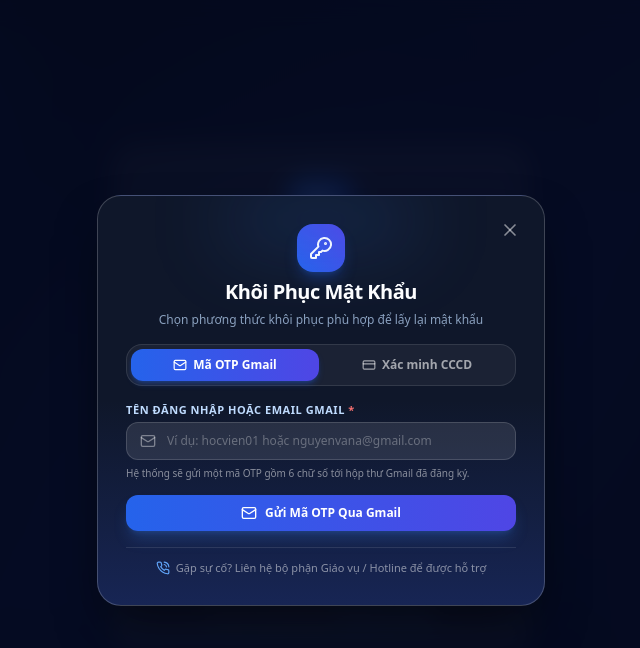
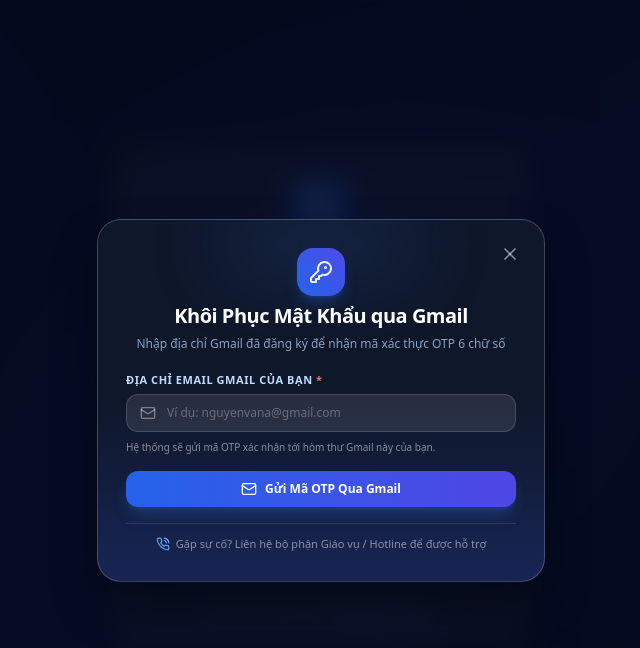
Before and after one commit to danghoangnam2K3/web_online, a Next.js app in the folder frontend/: page /login in a window 1280 px wide. Both pictures are taken after a click on the button "Quên mật khẩu?". Shown: the top 648 px of the page, without its empty margins (319-959 px from the left). Built offline with nearby package versions, Linux system fonts and the light colour scheme.

Commit message:
feat: simplify forgot password modal to strictly use Gmail OTP email reset

```diff
--- a/frontend/src/components/ForgotPasswordModal.js
+++ b/frontend/src/components/ForgotPasswordModal.js
@@ -1,14 +1,12 @@
 'use client';
 
 import React, { useState, useEffect } from 'react';
-import { X, KeyRound, Eye, EyeOff, CheckCircle2, AlertCircle, Loader2, PhoneCall, Mail, CreditCard, ArrowLeft, RefreshCw } from 'lucide-react';
-import { forgotPasswordApi, sendResetOtpApi, verifyResetOtpApi } from '../lib/api';
+import { X, KeyRound, Eye, EyeOff, CheckCircle2, AlertCircle, Loader2, PhoneCall, Mail, ArrowLeft, RefreshCw } from 'lucide-react';
+import { sendResetOtpApi, verifyResetOtpApi } from '../lib/api';
 
 export default function ForgotPasswordModal({ isOpen, onClose, defaultIdentity = '' }) {
-  const [activeTab, setActiveTab] = useState('gmail'); // 'gmail' | 'cccd'
-
-  // Common states
-  const [identity, setIdentity] = useState(defaultIdentity);
+  // Gmail OTP states
+  const [email, setEmail] = useState(defaultIdentity);
   const [newPassword, setNewPassword] = useState('');
   const [confirmPassword, setConfirmPassword] = useState('');
   const [showPw, setShowPw] = useState(false);
@@ -17,18 +15,15 @@ export default function ForgotPasswordModal({ isOpen, onClose, defaultIdentity =
   const [success, setSuccess] = useState('');
   const [isResetDone, setIsResetDone] = useState(false);
 
-  // Gmail OTP specific states
-  const [otpStep, setOtpStep] = useState(1); // 1: enter identity & send OTP, 2: enter OTP & reset password
+  // OTP Steps: 1 = Enter Email & Send OTP, 2 = Enter OTP & Set New Password
+  const [otpStep, setOtpStep] = useState(1);
   const [otpCode, setOtpCode] = useState('');
   const [maskedEmail, setMaskedEmail] = useState('');
   const [countdown, setCountdown] = useState(0);
 
-  // CCCD specific state
-  const [cccd, setCccd] = useState('');
-
   useEffect(() => {
     if (defaultIdentity) {
-      setIdentity(defaultIdentity);
+      setEmail(defaultIdentity);
     }
   }, [defaultIdentity]);
 
@@ -58,27 +53,28 @@ export default function ForgotPasswordModal({ isOpen, onClose, defaultIdentity =
     setError('');
     setSuccess('');
 
-    if (!identity.trim()) {
-      setError('Vui lòng nhập Tên đăng nhập hoặc Email!');
+    const cleanEmail = email.trim();
+    if (!cleanEmail) {
+      setError('Vui lòng nhập địa chỉ Email Gmail của bạn!');
       return;
     }
 
     setLoading(true);
     try {
-      const res = await sendResetOtpApi({ identity: identity.trim() });
-      setMaskedEmail(res.email_masked || identity);
+      const res = await sendResetOtpApi({ identity: cleanEmail });
+      setMaskedEmail(res.email_masked || cleanEmail);
       setOtpStep(2);
       setOtpCode('');
-      setCountdown(60); // 60s cooldown before resend
-      setSuccess(res.message || 'Mã OTP đã được gửi đến email của bạn. Vui lòng kiểm tra hòm thư trên thiết bị và nhập mã vào!');
+      setCountdown(60); // 60s cooldown
+      setSuccess(res.message || 'Mã OTP đã được gửi đến hòm thư Gmail của bạn. Vui lòng kiểm tra và nhập mã!');
     } catch (err) {
-      setError(err.message || 'Không thể gửi mã OTP. Vui lòng kiểm tra lại tài khoản hoặc đổi sang xác minh CCCD!');
+      setError(err.message || 'Không thể gửi mã OTP. Vui lòng kiểm tra lại địa chỉ Gmail!');
     } finally {
       setLoading(false);
     }
   };
 
-  // ─── Xác thực OTP & Đặt mật khẩu mới qua Gmail ────────────────────────────
+  // ─── Xác thực OTP & Đặt mật khẩu mới ─────────────────────────────────────
   const handleVerifyOtpAndReset = async (e) => {
     e.preventDefault();
     setError('');
@@ -94,57 +90,15 @@ export default function ForgotPasswordModal({ isOpen, onClose, defaultIdentity =
       return;
     }
     if (newPassword !== confirmPassword) {
-      setError('Mật khẩu xác nhận không khớp!');
+      setError('Mật khẩu xác nhận không trùng khớp!');
       return;
     }
 
     setLoading(true);
     try {
       const res = await verifyResetOtpApi({
-        identity: identity.trim(),
+        identity: email.trim(),
         otp: cleanOtp,
-        new_password: newPassword
-      });
-      setIsResetDone(true);
-      setSuccess(res.message || 'Đổi mật khẩu thành công! Bạn có thể đăng nhập ngay.');
-      setTimeout(() => {
-        handleClose();
-      }, 2500);
-    } catch (err) {
-      setError(err.message || 'Xác thực mã OTP thất bại. Vui lòng kiểm tra lại!');
-    } finally {
-      setLoading(false);
-    }
-  };
-
-  // ─── Đặt mật khẩu mới qua CCCD ────────────────────────────────────────────
-  const handleCccdReset = async (e) => {
-    e.preventDefault();
-    setError('');
-    setSuccess('');
-
-    if (!identity.trim()) {
-      setError('Vui lòng nhập Tên đăng nhập hoặc Email của bạn!');
-      return;
-    }
-    if (!cccd.trim()) {
-      setError('Vui lòng nhập Số CCCD đã đăng ký để xác minh danh tính!');
-      return;
-    }
-    if (newPassword.length < 6) {
-      setError('Mật khẩu mới phải có ít nhất 6 ký tự!');
-      return;
-    }
-    if (newPassword !== confirmPassword) {
-      setError('Mật khẩu xác nhận không trùng khớp!');
-      return;
-    }
-
-    setLoading(true);
-    try {
-      const res = await forgotPasswordApi({
-        identity: identity.trim(),
-        cccd: cccd.trim(),
         new_password: newPassword
       });
       setIsResetDone(true);
@@ -153,7 +107,7 @@ export default function ForgotPasswordModal({ isOpen, onClose, defaultIdentity =
         handleClose();
       }, 2500);
     } catch (err) {
-      setError(err.message || 'Không thể khôi phục mật khẩu. Vui lòng kiểm tra lại thông tin!');
+      setError(err.message || 'Xác thực mã OTP thất bại. Vui lòng kiểm tra lại mã xác nhận!');
     } finally {
       setLoading(false);
     }
@@ -176,52 +130,16 @@ export default function ForgotPasswordModal({ isOpen, onClose, defaultIdentity =
         </button>
 
         {/* Header */}
-        <div className="text-center space-y-1.5 mb-4">
+        <div className="text-center space-y-1.5 mb-5">
           <div className="w-12 h-12 rounded-2xl bg-gradient-to-tr from-blue-600 to-indigo-600 text-white flex items-center justify-center mx-auto shadow-lg shadow-blue-600/30">
             <KeyRound className="w-6 h-6" />
           </div>
           <h2 className="text-xl font-extrabold text-white tracking-tight">
-            Khôi Phục Mật Khẩu
+            Khôi Phục Mật Khẩu qua Gmail
           </h2>
           <p className="text-xs text-blue-200/70">
-            Chọn phương thức khôi phục phù hợp để lấy lại mật khẩu
+            Nhập địa chỉ Gmail đã đăng ký để nhận mã xác thực OTP 6 chữ số
           </p>
-        </div>
-
-        {/* Tabs */}
-        <div className="grid grid-cols-2 gap-1 p-1 bg-white/5 rounded-2xl border border-white/10 mb-4">
-          <button
-            type="button"
-            onClick={() => {
-              setActiveTab('gmail');
-              setError('');
-              setSuccess('');
-            }}
-            className={`flex items-center justify-center gap-1.5 py-2 px-3 rounded-xl text-xs font-semibold transition-all ${
-              activeTab === 'gmail'
-                ? 'bg-gradient-to-r from-blue-600 to-indigo-600 text-white shadow-md shadow-blue-600/30'
-                : 'text-white/60 hover:text-white hover:bg-white/5'
-            }`}
-          >
-            <Mail className="w-3.5 h-3.5" />
-            <span>Mã OTP Gmail</span>
-          </button>
-          <button
-            type="button"
-            onClick={() => {
-              setActiveTab('cccd');
-              setError('');
-              setSuccess('');
-            }}
-            className={`flex items-center justify-center gap-1.5 py-2 px-3 rounded-xl text-xs font-semibold transition-all ${
-              activeTab === 'cccd'
-                ? 'bg-gradient-to-r from-blue-600 to-indigo-600 text-white shadow-md shadow-blue-600/30'
-                : 'text-white/60 hover:text-white hover:bg-white/5'
-            }`}
-          >
-            <CreditCard className="w-3.5 h-3.5" />
-            <span>Xác minh CCCD</span>
-          </button>
         </div>
 
         {/* Alerts */}
@@ -239,36 +157,33 @@ export default function ForgotPasswordModal({ isOpen, onClose, defaultIdentity =
           </div>
         )}
 
-        {/* ─── TAB 1: GMAIL OTP ─── */}
-        {activeTab === 'gmail' && (
-          <>
+        {/* ─── BƯỚC 1: NHẬP GMAIL VÀ GỬI OTP ─── */}
         {otpStep === 1 ? (
-              /* Bước 1: Nhập email/username để nhận mã OTP */
-              <form onSubmit={handleSendOtp} className="space-y-3.5">
-                <div className="space-y-1">
+          <form onSubmit={handleSendOtp} className="space-y-4">
+            <div className="space-y-1.5">
               <label className="text-[11px] font-bold text-blue-200 uppercase tracking-wider block">
-                    Tên đăng nhập hoặc Email Gmail <span className="text-red-400">*</span>
+                Địa chỉ Email Gmail của bạn <span className="text-red-400">*</span>
               </label>
               <div className="relative">
                 <Mail className="absolute left-3.5 top-1/2 -translate-y-1/2 w-4 h-4 text-white/40" />
                 <input
-                      type="text"
+                  type="email"
                   required
-                      value={identity}
-                      onChange={(e) => setIdentity(e.target.value)}
-                      placeholder="Ví dụ: hocvien01 hoặc nguyenvana@gmail.com"
+                  value={email}
+                  onChange={(e) => setEmail(e.target.value)}
+                  placeholder="Ví dụ: nguyenvana@gmail.com"
                   className="w-full bg-white/10 border border-white/15 text-white placeholder-white/30 rounded-xl pl-10 pr-3.5 py-2.5 text-xs focus:outline-none focus:ring-2 focus:ring-blue-400 transition-all"
                 />
               </div>
               <p className="text-[10px] text-white/50 pt-0.5">
-                    Hệ thống sẽ gửi một mã OTP gồm 6 chữ số tới hộp thư Gmail đã đăng ký.
+                Hệ thống sẽ gửi mã OTP xác nhận tới hòm thư Gmail này của bạn.
               </p>
             </div>
 
             <button
               type="submit"
               disabled={loading}
-                  className="w-full flex items-center justify-center gap-2 bg-gradient-to-r from-blue-600 to-indigo-600 hover:from-blue-500 hover:to-indigo-500 disabled:opacity-60 text-white font-bold py-2.5 px-4 rounded-xl shadow-lg shadow-blue-500/25 transition-all text-xs"
+              className="w-full flex items-center justify-center gap-2 bg-gradient-to-r from-blue-600 to-indigo-600 hover:from-blue-500 hover:to-indigo-500 disabled:opacity-60 text-white font-bold py-2.5 px-4 rounded-xl shadow-lg shadow-blue-500/25 transition-all text-xs cursor-pointer"
             >
               {loading ? (
                 <>
@@ -282,7 +197,7 @@ export default function ForgotPasswordModal({ isOpen, onClose, defaultIdentity =
             </button>
           </form>
         ) : (
-              /* Bước 2: Nhập mã OTP và mật khẩu mới */
+          /* ─── BƯỚC 2: NHẬP OTP & MẬT KHẨU MỚI ─── */
           <form onSubmit={handleVerifyOtpAndReset} className="space-y-3">
             <div className="flex items-center justify-between text-xs text-blue-200/90 bg-blue-500/10 border border-blue-500/20 p-2.5 rounded-xl">
               <div className="flex items-center gap-1.5 truncate">
@@ -296,9 +211,9 @@ export default function ForgotPasswordModal({ isOpen, onClose, defaultIdentity =
                   setError('');
                   setSuccess('');
                 }}
-                    className="text-[11px] text-blue-400 hover:underline shrink-0 flex items-center gap-0.5"
+                className="text-[11px] text-blue-400 hover:underline shrink-0 flex items-center gap-0.5 cursor-pointer"
               >
-                    <ArrowLeft className="w-3 h-3" /> Đổi email
+                <ArrowLeft className="w-3 h-3" /> Đổi Email
               </button>
             </div>
 
@@ -311,7 +226,7 @@ export default function ForgotPasswordModal({ isOpen, onClose, defaultIdentity =
                   type="button"
                   disabled={countdown > 0 || loading}
                   onClick={handleSendOtp}
-                      className="text-[11px] text-amber-400 hover:text-amber-300 disabled:text-white/40 flex items-center gap-1 transition-colors"
+                  className="text-[11px] text-amber-400 hover:text-amber-300 disabled:text-white/40 flex items-center gap-1 transition-colors cursor-pointer"
                 >
                   <RefreshCw className={`w-3 h-3 ${loading ? 'animate-spin' : ''}`} />
                   {countdown > 0 ? `Gửi lại (${countdown}s)` : 'Gửi lại mã'}
@@ -389,103 +304,6 @@ export default function ForgotPasswordModal({ isOpen, onClose, defaultIdentity =
             </button>
           </form>
         )}
-          </>
-        )}
-
-        {/* ─── TAB 2: CCCD VERIFICATION ─── */}
-        {activeTab === 'cccd' && (
-          <form onSubmit={handleCccdReset} className="space-y-3">
-            <div className="space-y-1">
-              <label className="text-[11px] font-bold text-blue-200 uppercase tracking-wider block">
-                Tên đăng nhập hoặc Email <span className="text-red-400">*</span>
-              </label>
-              <input
-                type="text"
-                required
-                value={identity}
-                onChange={(e) => setIdentity(e.target.value)}
-                placeholder="Ví dụ: vanminh01 hoặc minh@gmail.com"
-                className="w-full bg-white/10 border border-white/15 text-white placeholder-white/30 rounded-xl px-3.5 py-2 text-xs focus:outline-none focus:ring-2 focus:ring-blue-400 transition-all"
-              />
-            </div>
-
-            <div className="space-y-1">
-              <label className="text-[11px] font-bold text-blue-200 uppercase tracking-wider block">
-                Số CCCD đã đăng ký (12 số) <span className="text-red-400">*</span>
-              </label>
-              <input
-                type="text"
-                required
-                value={cccd}
-                onChange={(e) => setCccd(e.target.value)}
-                placeholder="038203001234"
-                className="w-full bg-white/10 border border-white/15 text-white placeholder-white/30 rounded-xl px-3.5 py-2 text-xs focus:outline-none focus:ring-2 focus:ring-blue-400 font-mono transition-all"
-              />
-            </div>
-
-            <div className="space-y-1">
-              <label className="text-[11px] font-bold text-blue-200 uppercase tracking-wider block">
-                Mật khẩu mới <span className="text-red-400">*</span>
-              </label>
-              <div className="relative">
-                <input
-                  type={showPw ? 'text' : 'password'}
-                  required
-                  value={newPassword}
-                  onChange={(e) => setNewPassword(e.target.value)}
-                  placeholder="Ít nhất 6 ký tự"
-                  className="w-full bg-white/10 border border-white/15 text-white placeholder-white/30 rounded-xl px-3.5 py-2 pr-10 text-xs focus:outline-none focus:ring-2 focus:ring-blue-400 transition-all"
-                />
-                <button
-                  type="button"
-                  onClick={() => setShowPw(!showPw)}
-                  className="absolute right-3 top-1/2 -translate-y-1/2 text-white/40 hover:text-white"
-                >
-                  {showPw ? <EyeOff className="w-3.5 h-3.5" /> : <Eye className="w-3.5 h-3.5" />}
-                </button>
-              </div>
-            </div>
-
-            <div className="space-y-1">
-              <label className="text-[11px] font-bold text-blue-200 uppercase tracking-wider block">
-                Xác nhận mật khẩu mới <span className="text-red-400">*</span>
-              </label>
-              <input
-                type={showPw ? 'text' : 'password'}
-                required
-                value={confirmPassword}
-                onChange={(e) => setConfirmPassword(e.target.value)}
-                placeholder="Nhập lại mật khẩu mới"
-                className={`w-full bg-white/10 border text-white placeholder-white/30 rounded-xl px-3.5 py-2 text-xs focus:outline-none focus:ring-2 focus:ring-blue-400 transition-all ${
-                  confirmPassword && confirmPassword !== newPassword ? 'border-red-400/80' : 'border-white/15'
-                }`}
-              />
-              {confirmPassword && confirmPassword !== newPassword && (
-                <p className="text-[10px] text-red-400">Mật khẩu xác nhận chưa khớp</p>
-              )}
-            </div>
-
-            <div className="pt-1">
-              <button
-                type="submit"
-                disabled={loading || isResetDone}
-                className="w-full flex items-center justify-center gap-2 bg-gradient-to-r from-blue-600 to-indigo-600 hover:from-blue-500 hover:to-indigo-500 disabled:opacity-60 text-white font-bold py-2.5 px-4 rounded-xl shadow-lg shadow-blue-500/25 transition-all text-xs cursor-pointer"
-              >
-                {loading ? (
-                  <>
-                    <Loader2 className="w-4 h-4 animate-spin" /> Đang kiểm tra danh tính...
-                  </>
-                ) : isResetDone ? (
-                  <>
-                    <CheckCircle2 className="w-4 h-4" /> Đã cập nhật mật khẩu!
-                  </>
-                ) : (
-                  'Đặt Lại Mật Khẩu Mới'
-                )}
-              </button>
-            </div>
-          </form>
-        )}
 
         {/* Footer Support */}
         <div className="mt-4 pt-3 border-t border-white/10 text-center text-[11px] text-white/50 flex items-center justify-center gap-1.5">
```
Also changed, not shown: 1 other file (tests, documents, lock files or other folders). Lines whose indentation alone changed are shown as unchanged.
